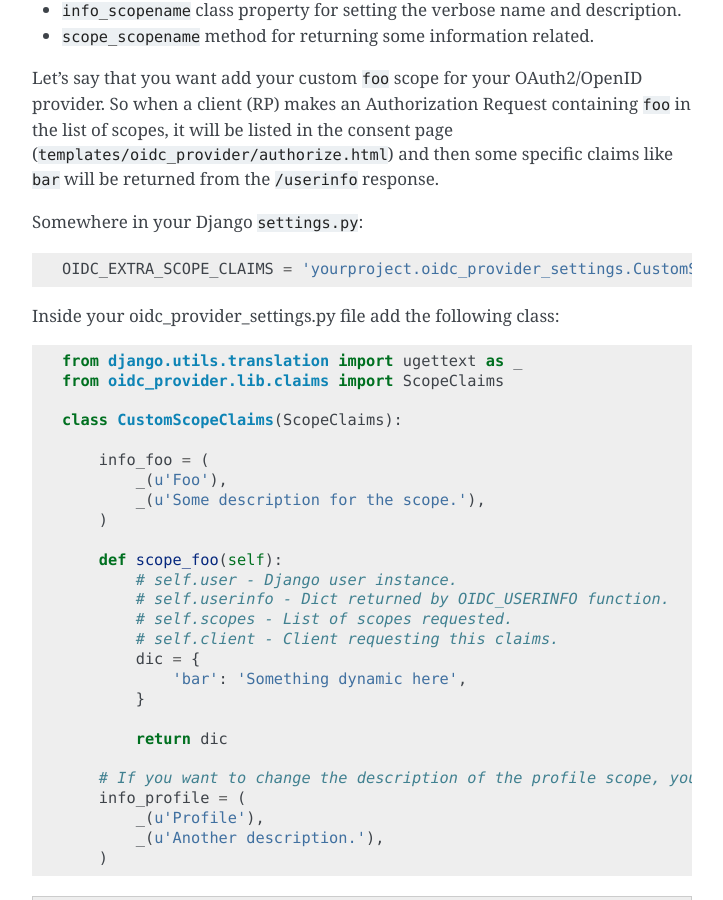
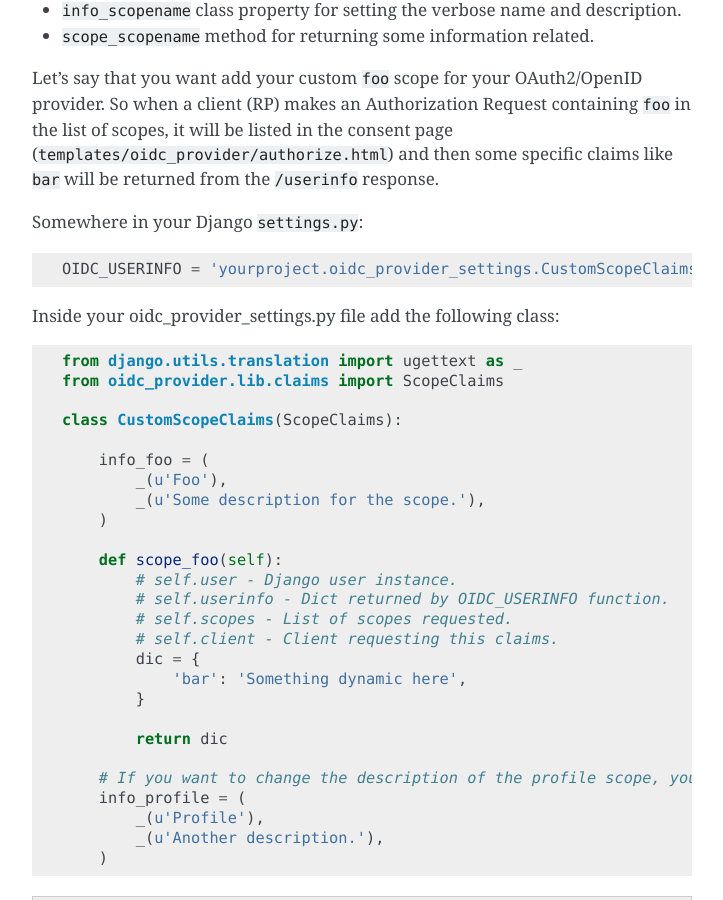
Before and after one commit to juanifioren/django-oidc-provider, a Sphinx documentation site: the page built from docs/sections/scopesclaims.rst, in a window 1280 px wide and 900 px high, scrolled down 1684 px. Shown: the whole window, without its empty margins (388-1111 px from the left). Built offline with Sphinx 7.4.7, drawn with Linux system fonts in a browser that asks for light colours.

Commit message:
Revert "Fix documentation typo for OIDC_EXTRA_SCOPE_CLAIMS"

```diff
--- a/docs/sections/scopesclaims.rst
+++ b/docs/sections/scopesclaims.rst
@@ -78,7 +78,7 @@ Let's say that you want add your custom ``foo`` scope for your OAuth2/OpenID pro
 
 Somewhere in your Django ``settings.py``::
 
-    OIDC_EXTRA_SCOPE_CLAIMS = 'yourproject.oidc_provider_settings.CustomScopeClaims'
+    OIDC_USERINFO = 'yourproject.oidc_provider_settings.CustomScopeClaims'
 
 Inside your oidc_provider_settings.py file add the following class::
 
```
